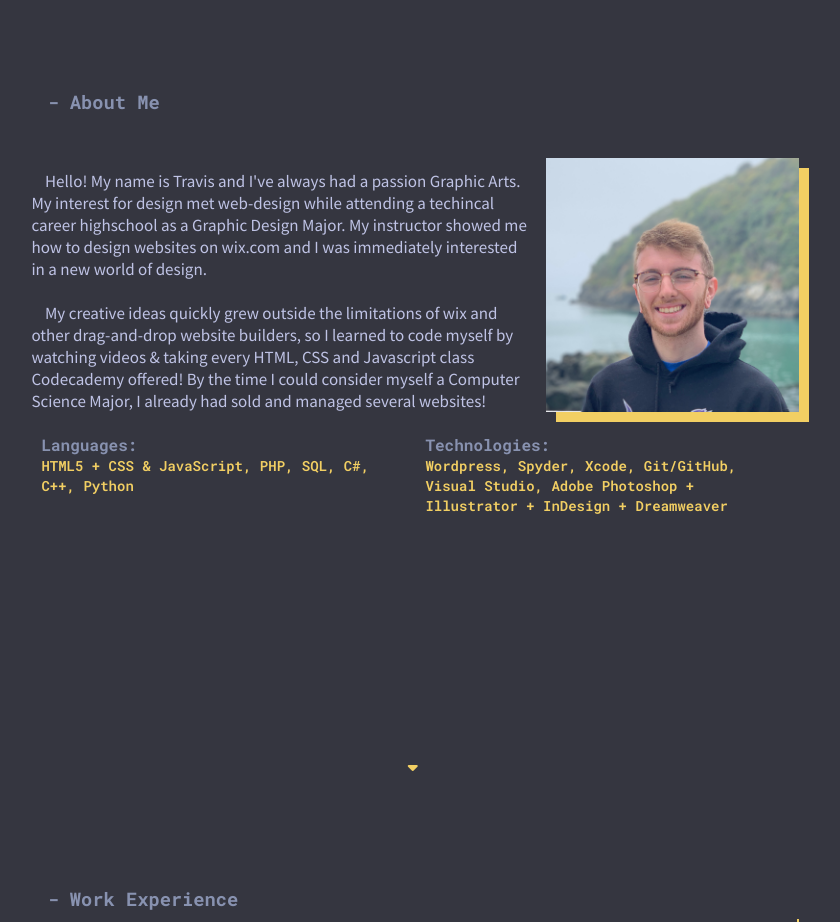
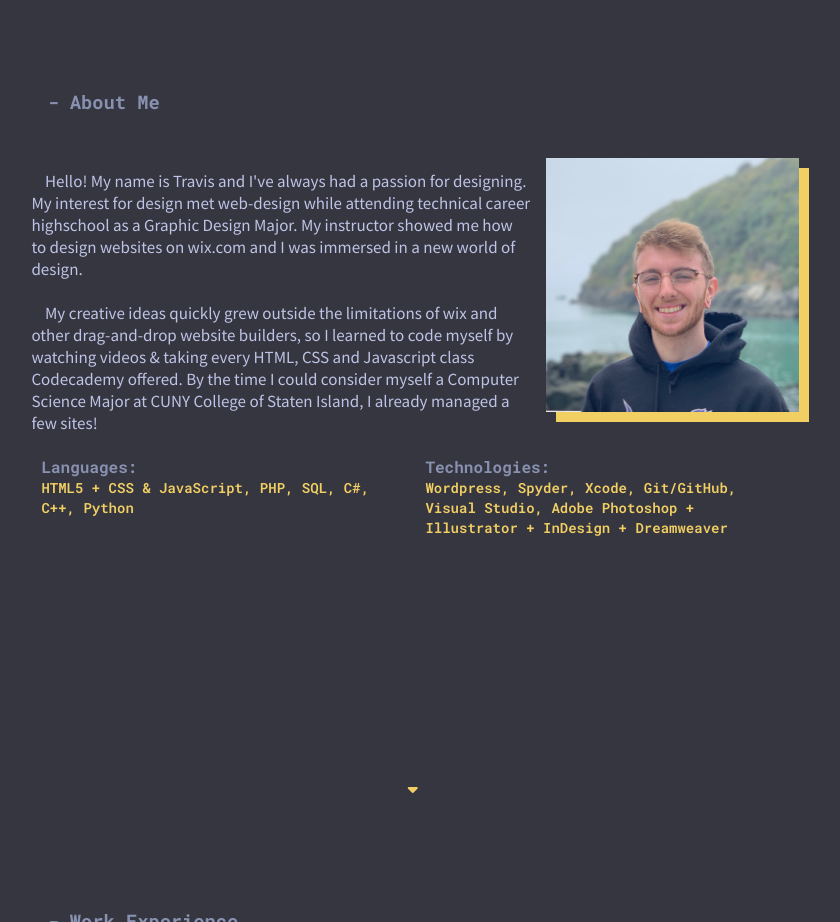
Before and after one commit to travistrotto/travistrotto-portfolio, a plain HTML site: page index.html in a window 1280 px wide. Shown: the part 880-1802 px from the top of the page, without its empty margins (263-1103 px from the left). Drawn offline with Linux system fonts and the light colour scheme.

Commit message:
Update index.html

```diff
--- a/index.html
+++ b/index.html
@@ -71,7 +71,7 @@
   <div class="bio" id="about-section">
     <h3 class="title" id="t4">- About Me </h3>
     <img src="img/me2.jpg" class="bio-img2">
-    <p class="bio-text">&nbsp;&nbsp;&nbsp;&nbsp;Hello! My name is Travis and I've always had a passion Graphic Arts. My interest for design met web-design while attending a techincal career highschool as a Graphic Design Major. My instructor showed me how to design websites on wix.com and I was immediately interested in a new world of design.<br><br>&nbsp;&nbsp;&nbsp;&nbsp;My creative ideas quickly grew outside the limitations of wix and other drag-and-drop website builders, so I learned to code myself by watching videos & taking every HTML, CSS and Javascript class Codecademy offered! By the time I could consider myself a Computer Science Major, I already had sold and managed several websites!</p>
+    <p class="bio-text">&nbsp;&nbsp;&nbsp;&nbsp;Hello! My name is Travis and I've always had a passion for designing. My interest for design met web-design while attending technical career highschool as a Graphic Design Major. My instructor showed me how to design websites on wix.com and I was immersed in a new world of design.<br><br>&nbsp;&nbsp;&nbsp;&nbsp;My creative ideas quickly grew outside the limitations of wix and other drag-and-drop website builders, so I learned to code myself by watching videos & taking every HTML, CSS and Javascript class Codecademy offered. By the time I could consider myself a Computer Science Major at CUNY College of Staten Island, I already managed a few sites!</p>
     <img src="img/me2.jpg" class="bio-img">
   </div>
   <div class="row">
```
